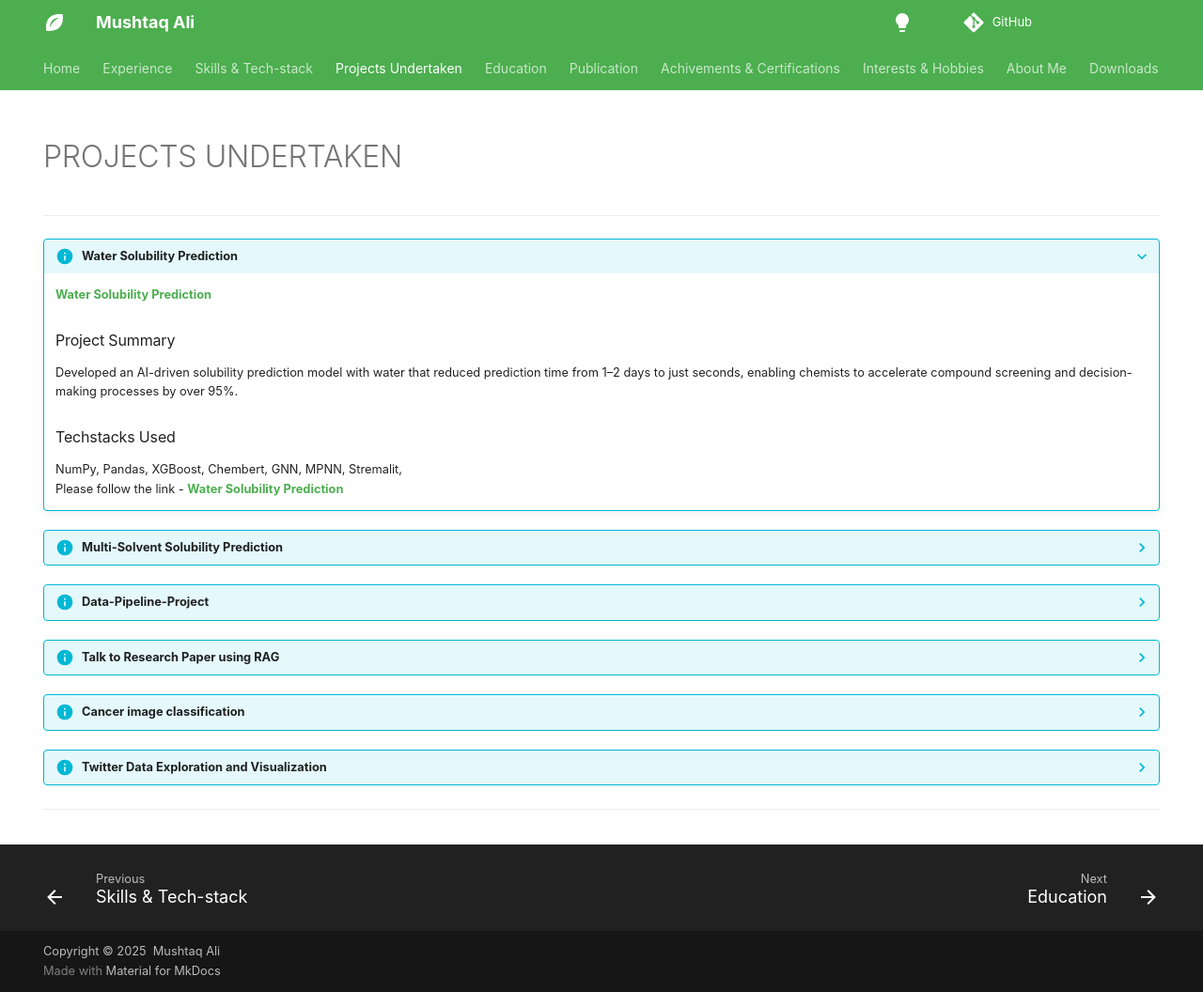
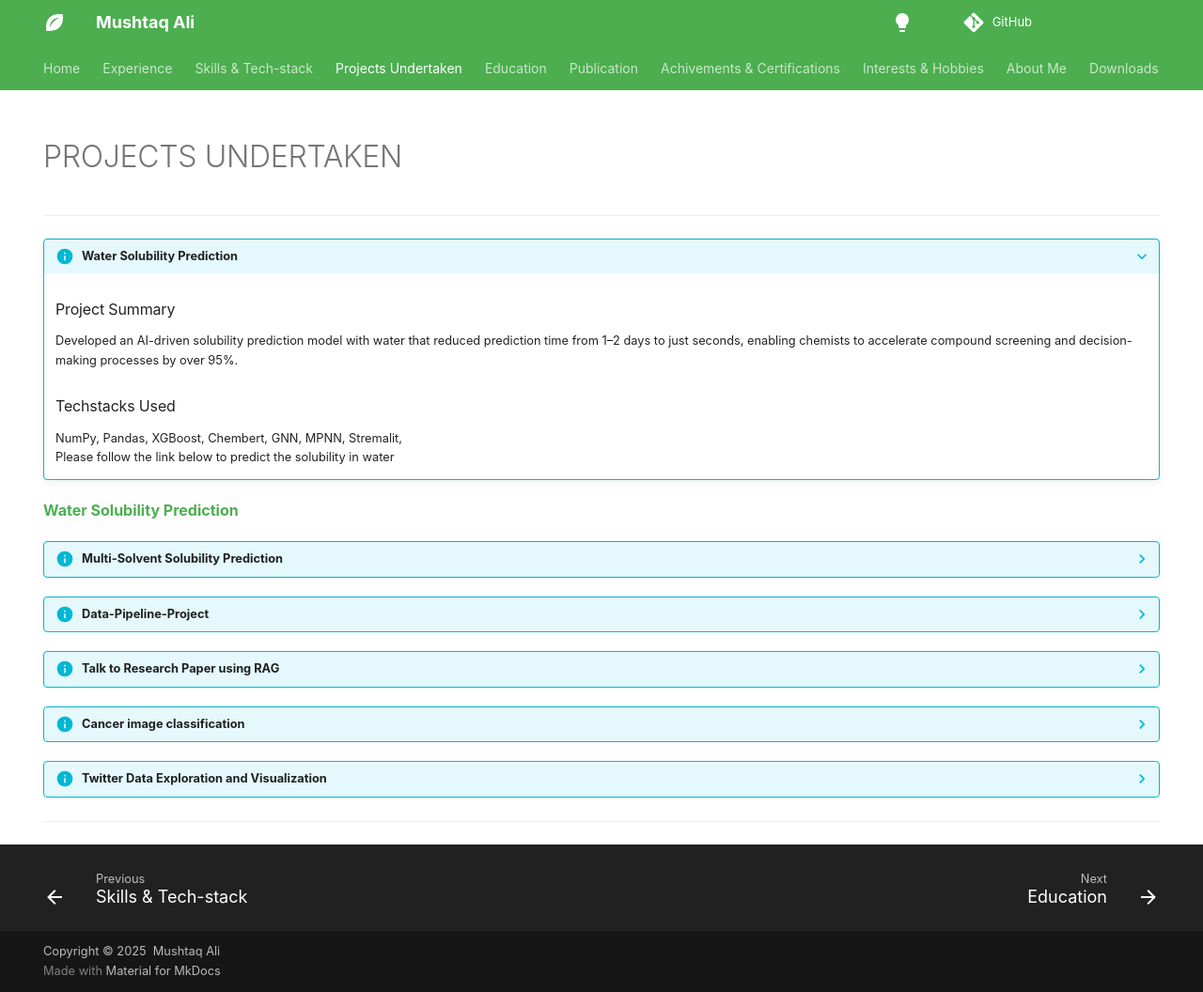
Before and after one commit to ali1810/Profile, an MkDocs documentation site: the page built from docs/projects.md, in a window 1280 px wide and 1056 px high. Shown: the whole window at 94% size. Built offline with MkDocs 1.6.1 and Material for MkDocs 9.7.7, drawn with Linux system fonts in a browser that asks for light colours; some web fonts are replaced; comment, search, counter and statistics services are not loaded.

Commit message:
Update projects.md

```diff
--- a/docs/projects.md
+++ b/docs/projects.md
@@ -9,7 +9,7 @@ hide:
 ---
 
 ???+ info "Water Solubility Prediction"
-    [**Water Solubility Prediction**](https://aqua-solubility-prediction.streamlit.app/)
+
     ### Project Summary
 
     Developed an AI-driven solubility prediction model with water that reduced prediction time from 1–2 days to just seconds, enabling chemists to accelerate compound screening and decision-making processes by over 95%.
@@ -18,7 +18,8 @@ hide:
     ### Techstacks Used
 
      NumPy, Pandas, XGBoost, Chembert, GNN, MPNN, Stremalit,
-     Please follow the link - [**Water Solubility Prediction**](https://aqua-solubility-prediction.streamlit.app/)
+     Please follow the link below to predict the solubility in water
+  [**Water Solubility Prediction**](https://aqua-solubility-prediction.streamlit.app/)
 ??? info "Multi-Solvent Solubility Prediction"
 
     ### Project Summary
```
